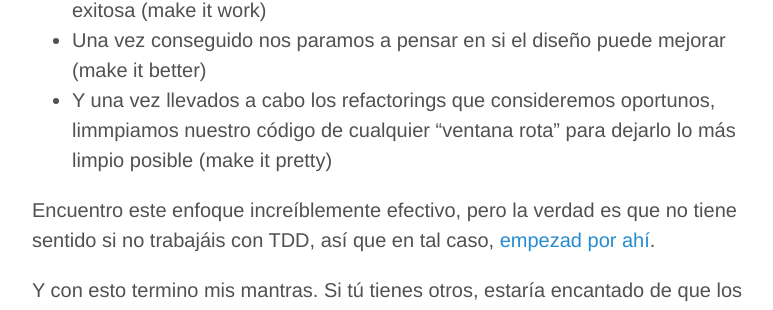
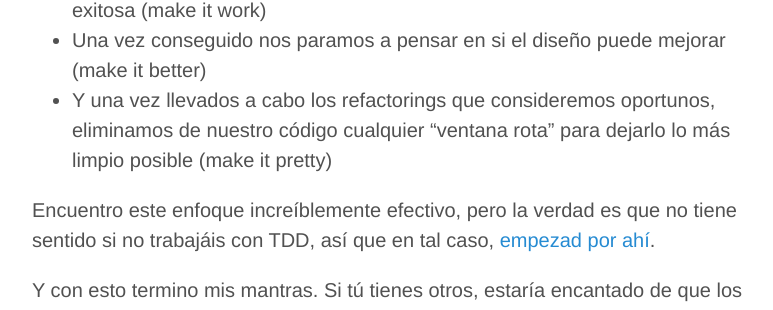
Before and after one commit to raulavila/blog-source-code, a Jekyll site: the page built from _posts/2016-07-27-mis-5-mantras.md, in a window 1280 px wide and 900 px high, scrolled down 4685 px. Shown: the part 171-481 px from the top of the window, without its empty margins (248-1021 px from the left). Built offline with Jekyll 4.4.1, drawn with Linux system fonts in a browser that asks for light colours; comment, search, counter and statistics services are not loaded.

Commit message:
Mis cinco mantras (3)

```diff
--- a/_posts/2016-07-27-mis-5-mantras.md
+++ b/_posts/2016-07-27-mis-5-mantras.md
@@ -108,7 +108,7 @@ Podría discutirse que la clase `GreetingService` sigue sin ser inmutable, pero
 * Comenzamos escribiendo los tests que la describan y guíen nuestra codificación y diseño
 * Nuestro objetivo es conseguir que nuestros tests se ejecuten de forma exitosa (make it work)
 * Una vez conseguido nos paramos a pensar en si el diseño puede mejorar (make it better)
-* Y una vez llevados a cabo los refactorings que consideremos oportunos, limmpiamos nuestro código de cualquier "ventana rota" para dejarlo lo más limpio posible (make it pretty)
+* Y una vez llevados a cabo los refactorings que consideremos oportunos, eliminamos de nuestro código cualquier "ventana rota" para dejarlo lo más limpio posible (make it pretty)
 
 Encuentro este enfoque increíblemente efectivo, pero la verdad es que no tiene sentido si no trabajáis con TDD, así que en tal caso, [empezad por ahí](/2016/01/aprendiendo-TDD/).
 
```
